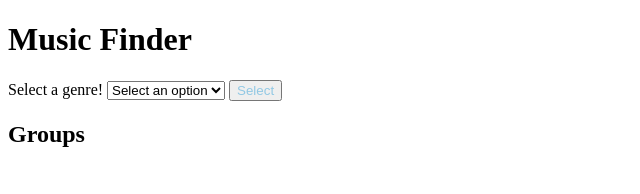
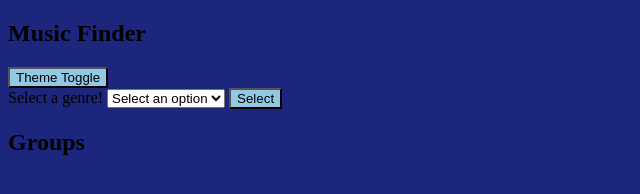
Before and after one commit to bycait27/music-event-finder, a plain HTML site: page index.html in a window 1280 px wide. Shown: the whole page, without its empty margins (0-640 px from the left). Drawn offline with Linux system fonts and the light colour scheme; no server answers.

Commit message:
added more css, colors

```diff
--- a/assets/styles/style.css
+++ b/assets/styles/style.css
@@ -9,14 +9,17 @@
 --dark-btn: #D4ADFC;
 --dark-header: #0C134F;
 }
+
 body {
-
+background-color: var(--dark-bg);
 }
 
 main {
 
 }
 
+
+
 button {
-    color: var(--light-btn)
+    background-color: var(--light-btn)
 }
--- a/index.html
+++ b/index.html
@@ -10,7 +10,11 @@
 
 <body>
     <main id="">
+    <nav>
     <h1>Music Finder</h1>
+    <button>Theme Toggle</button>
+
+    </nav>
     <!-- dropdown selector to choose genre -->
         <label for="dropdown">Select a genre!</label>
             <select id="dropdown">
```
